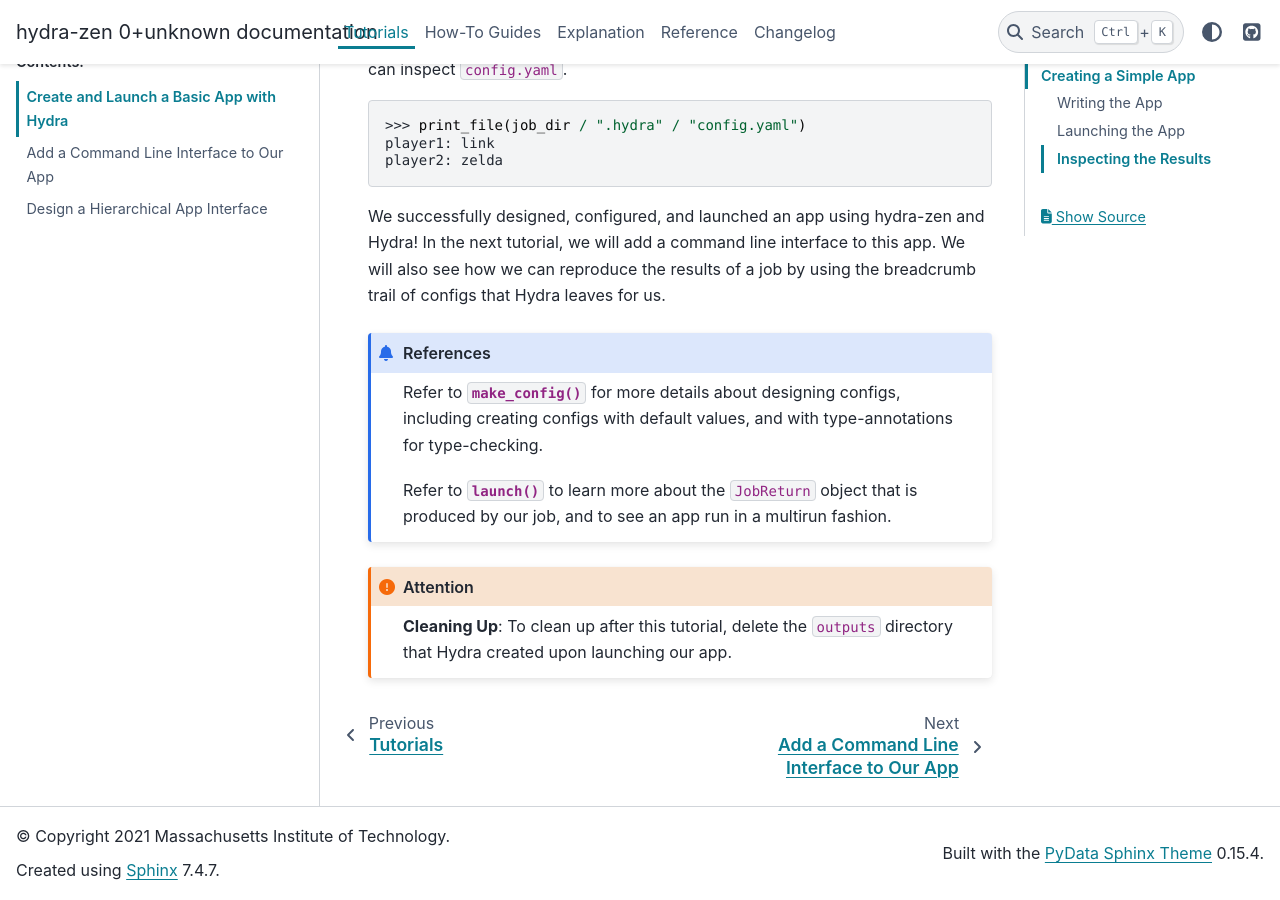
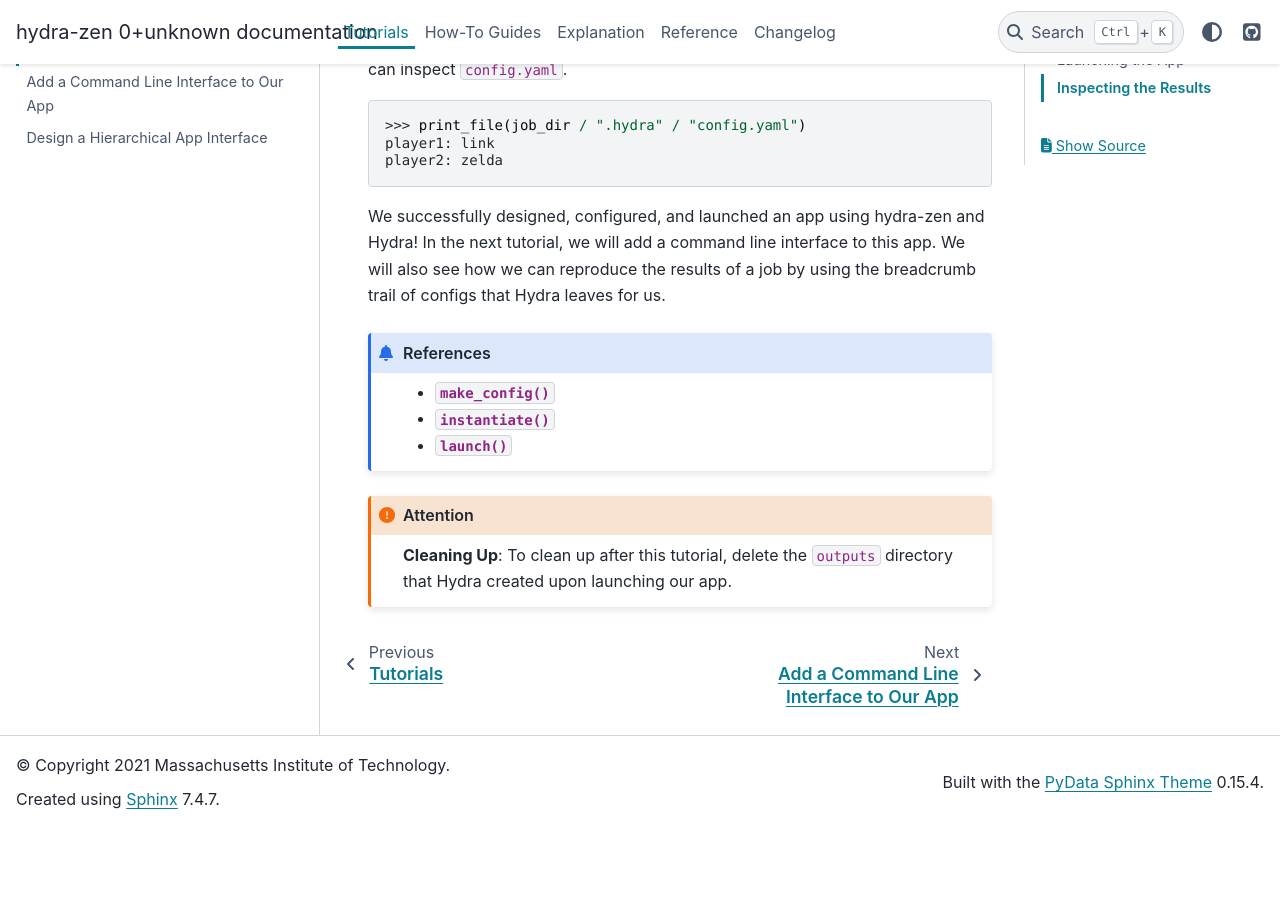
Before and after one commit to mit-ll-responsible-ai/hydra-zen, a Sphinx documentation site: the page built from docs/source/tutorials/basic_app.rst, in a window 1280 px wide and 900 px high, scrolled down 4269 px. Built offline with Sphinx 7.4.7 and the PyData theme 0.15.4, drawn with Linux system fonts in a browser that asks for light colours; after the commit the page ends 5097 px from its top, so only the background shows below that.

Commit message:
standardize tutorial references

```diff
--- a/docs/source/tutorials/add_cli.rst
+++ b/docs/source/tutorials/add_cli.rst
@@ -113,7 +113,9 @@
 
 .. admonition:: References
 
-   Refer to `this documentation <https://hydra.cc/docs/tutorials/structured_config/config_store>`_ for details about Hydra's config store API.
+   - `Hydra's Config Store API <https://hydra.cc/docs/next/tutorials/structured_config/config_store>`_
+   - `Hydra's command line override syntax <https://hydra.cc/docs/next/advanced/override_grammar/basic/>`_
+
 
 .. attention:: **Cleaning Up**:
    To clean up after this tutorial, delete the ``outputs`` directory that Hydra created
--- a/docs/source/tutorials/basic_app.rst
+++ b/docs/source/tutorials/basic_app.rst
@@ -210,10 +210,10 @@
 
 .. admonition:: References
 
-   Refer to :func:`~hydra_zen.make_config` for more details about designing configs, including creating configs with default  values, and with type-annotations for type-checking.
+   - :func:`~hydra_zen.make_config`
+   - :func:`~hydra_zen.instantiate`
+   - :func:`~hydra_zen.launch`
 
-   Refer to :func:`~hydra_zen.launch` to learn more about the ``JobReturn`` object that
-   is produced by our job, and to see an app run in a multirun fashion.
 
 .. attention:: **Cleaning Up**:
    To clean up after this tutorial, delete the ``outputs`` directory that Hydra created
```
